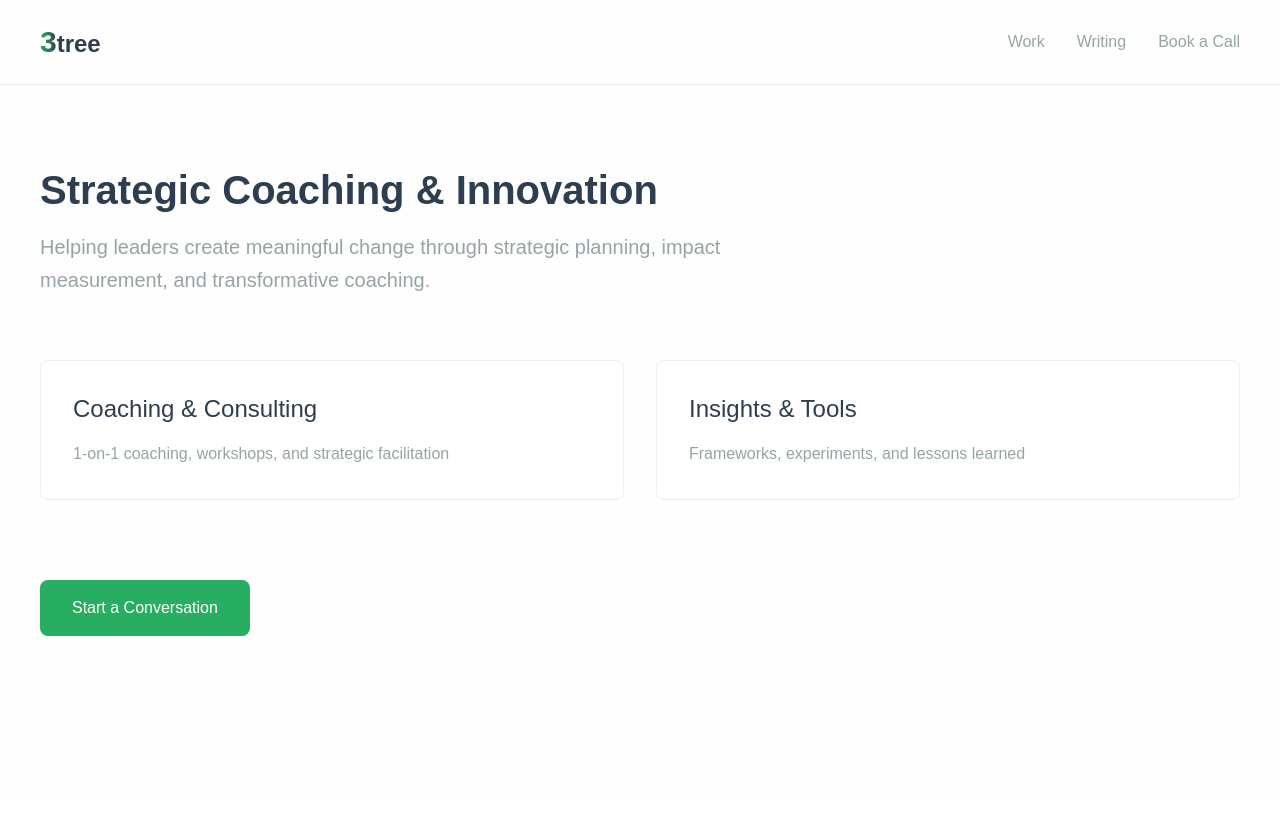
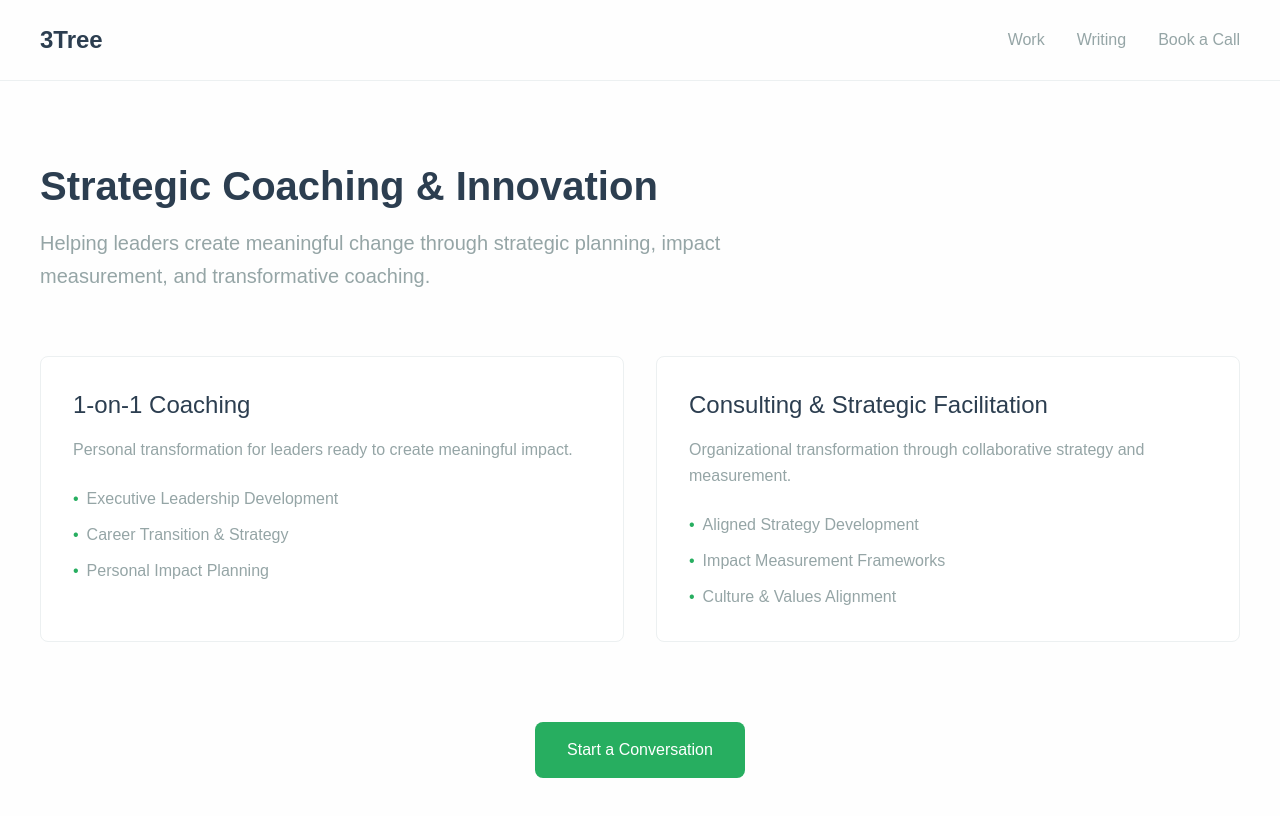
Before and after one commit to jonasdhunter/3tree-site, a Next.js app: page / in a window 1280 px wide. Shown: the top 816 px of the page. Built offline with nearby package versions, Linux system fonts and the light colour scheme.

Commit message:
Updated the home page for separate boxes  1/1-team

```diff
--- a/src/app/page.js
+++ b/src/app/page.js
@@ -6,9 +6,7 @@ export default function Home() {
       {/* Simple Nav */}
       <nav className="px-6 py-6 border-b border-[#ECF0F1]">
         <div className="max-w-[1200px] mx-auto flex justify-between items-center">
-        <Link href="/" className="text-2xl font-semibold">
-          <span className="text-3xl font-black bg-gradient-to-r from-[#27AE60] to-[#2C3E50] bg-clip-text text-transparent">3</span>tree
-        </Link>
+          <Link href="/" className="text-2xl font-semibold">3Tree</Link>
           <div className="flex gap-8 text-[#95A5A6]">
             <Link href="/work" className="hover:text-[#27AE60] transition">Work</Link>
             <Link href="/writing" className="hover:text-[#27AE60] transition">Writing</Link>
@@ -28,17 +26,52 @@ export default function Home() {
           </p>
 
           <div className="grid grid-cols-1 md:grid-cols-2 gap-8 mt-16">
-            <Link href="/work" className="border border-[#ECF0F1] p-8 rounded-lg hover:border-[#27AE60] transition block bg-white">
-              <h3 className="text-2xl font-medium mb-4">Coaching & Consulting</h3>
-              <p className="text-[#95A5A6] leading-relaxed">1-on-1 coaching, workshops, and strategic facilitation</p>
-            </Link>
-            <Link href="/writing" className="border border-[#ECF0F1] p-8 rounded-lg hover:border-[#27AE60] transition block bg-white">
-              <h3 className="text-2xl font-medium mb-4">Insights & Tools</h3>
-              <p className="text-[#95A5A6] leading-relaxed">Frameworks, experiments, and lessons learned</p>
-            </Link>
+            {/* 1-on-1 Coaching */}
+            <div className="border border-[#ECF0F1] p-8 rounded-lg hover:border-[#27AE60] transition bg-white">
+              <h3 className="text-2xl font-medium mb-4">1-on-1 Coaching</h3>
+              <p className="text-[#95A5A6] leading-relaxed mb-6">
+                Personal transformation for leaders ready to create meaningful impact.
+              </p>
+              <ul className="space-y-3 text-[#95A5A6]">
+                <li className="flex items-start">
+                  <span className="text-[#27AE60] mr-2">•</span>
+                  <span>Executive Leadership Development</span>
+                </li>
+                <li className="flex items-start">
+                  <span className="text-[#27AE60] mr-2">•</span>
+                  <span>Career Transition & Strategy</span>
+                </li>
+                <li className="flex items-start">
+                  <span className="text-[#27AE60] mr-2">•</span>
+                  <span>Personal Impact Planning</span>
+                </li>
+              </ul>
+            </div>
+
+            {/* Consulting & Facilitation */}
+            <div className="border border-[#ECF0F1] p-8 rounded-lg hover:border-[#27AE60] transition bg-white">
+              <h3 className="text-2xl font-medium mb-4">Consulting & Strategic Facilitation</h3>
+              <p className="text-[#95A5A6] leading-relaxed mb-6">
+                Organizational transformation through collaborative strategy and measurement.
+              </p>
+              <ul className="space-y-3 text-[#95A5A6]">
+                <li className="flex items-start">
+                  <span className="text-[#27AE60] mr-2">•</span>
+                  <span>Aligned Strategy Development</span>
+                </li>
+                <li className="flex items-start">
+                  <span className="text-[#27AE60] mr-2">•</span>
+                  <span>Impact Measurement Frameworks</span>
+                </li>
+                <li className="flex items-start">
+                  <span className="text-[#27AE60] mr-2">•</span>
+                  <span>Culture & Values Alignment</span>
+                </li>
+              </ul>
+            </div>
           </div>
 
-          <div className="mt-20">
+          <div className="mt-20 text-center">
             <Link
               href="/book"
               className="inline-block bg-[#27AE60] text-white px-8 py-4 rounded-lg font-medium hover:bg-[#229954] transition"
```
